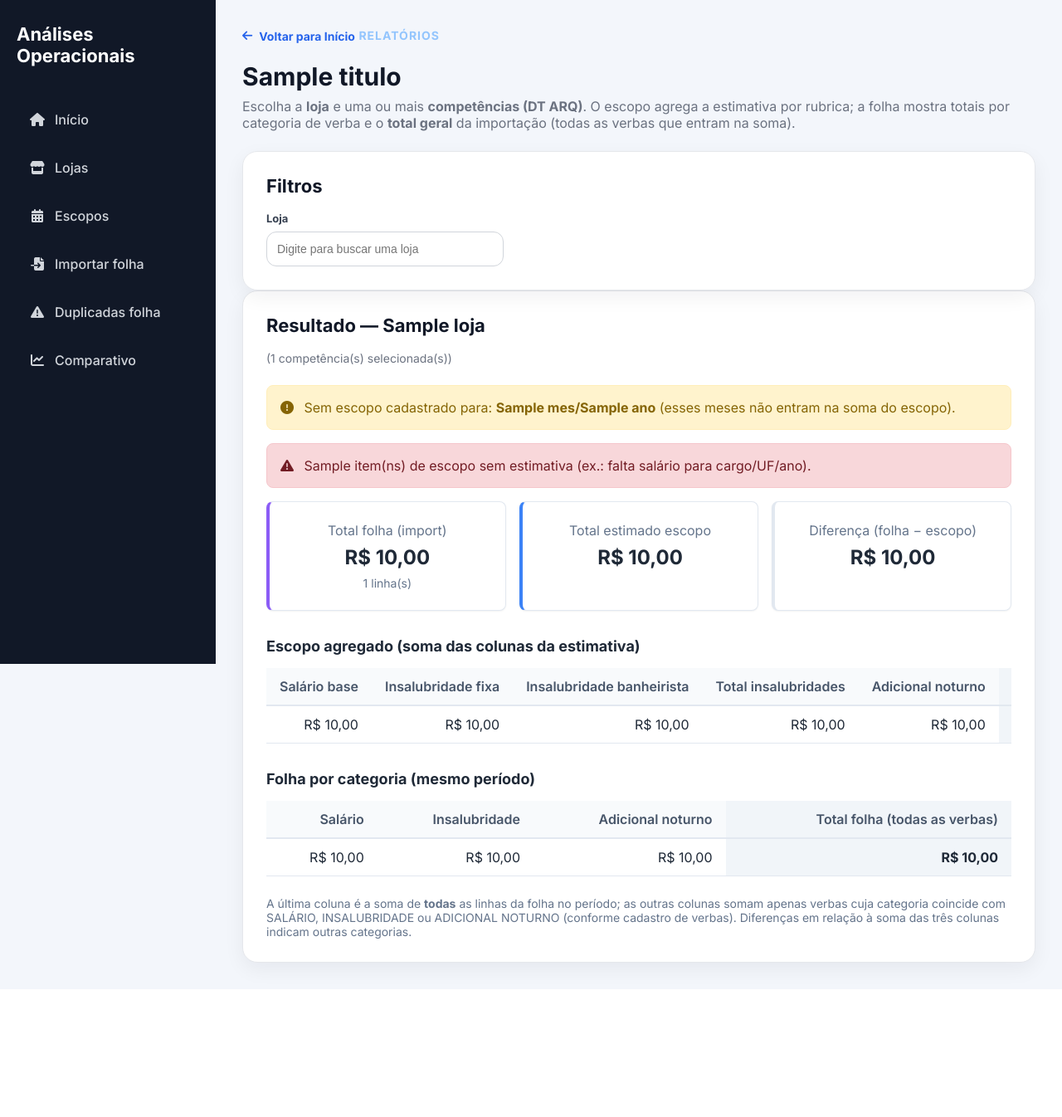
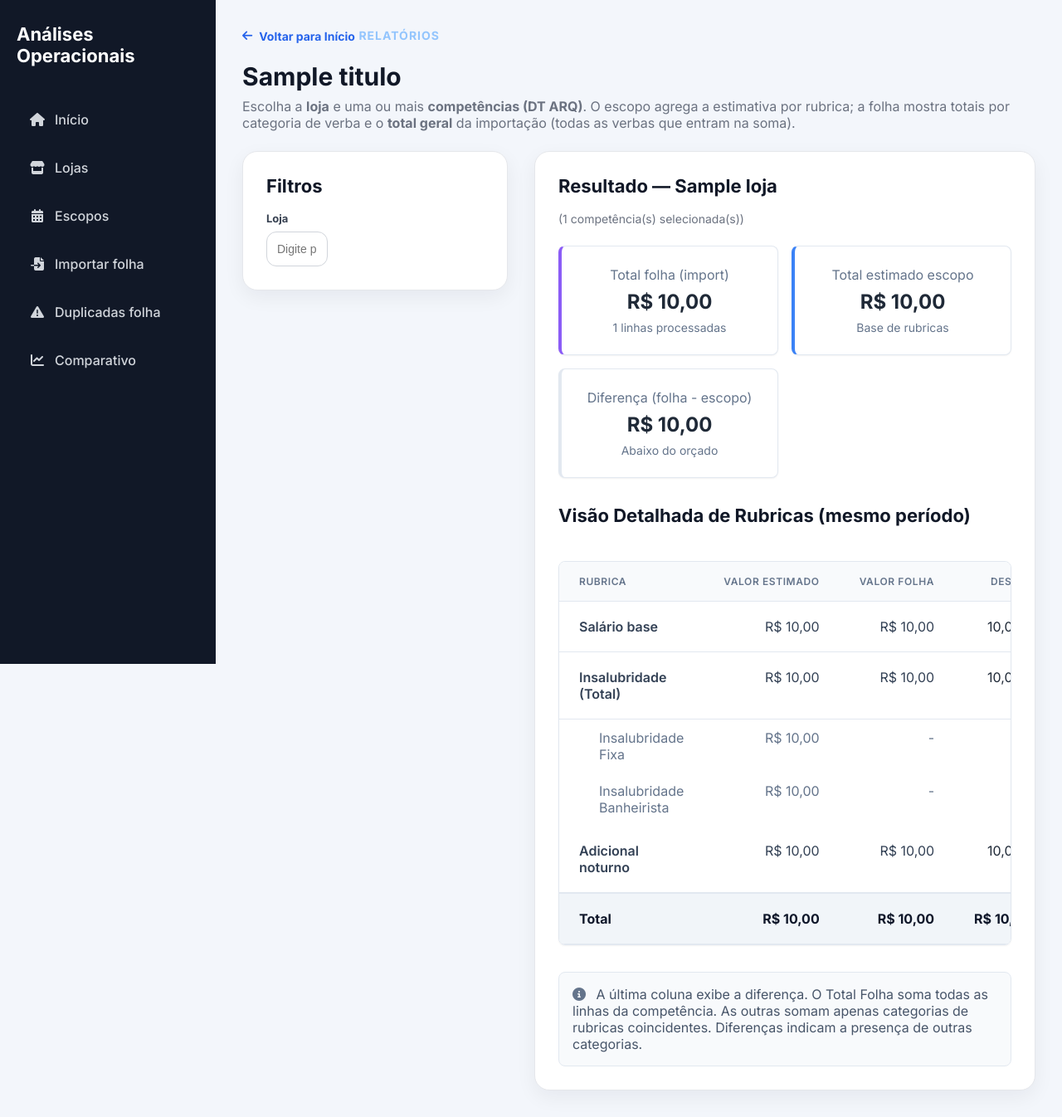
Before and after one commit to guisatoru/analises-operacionais, a Django app: template lojas/templates/lojas/comparativo_loja.html in a window 1280 px wide. Shown: the whole page at 83% size. Before the commit the page ends 1186 px from the top, so only its background shows below. Run offline with Django 5.2, Linux system fonts and the light colour scheme; tables that the repository leaves empty hold one stand-in row (values such as "Sample post"); the template is opened without the code that fills it: values that come from a table or form of the project are taken from there, most other values are stand-ins (such as "Sample title", 1, 10 or a date in 2020).

Commit message:
feat: Atualiza visual do comparativo de loja para layout de duas colunas e tabela mais detalhada

```diff
--- a/lojas/static/lojas/css/comparativo.css
+++ b/lojas/static/lojas/css/comparativo.css
@@ -1,3 +1,25 @@
+/* ---------------------------------------------------
+   Layout Principal (Duas Colunas)
+--------------------------------------------------- */
+.comparativo-layout {
+  display: flex;
+  flex-direction: row;
+  gap: 2rem;
+  align-items: flex-start;
+}
+
+.comparativo-sidebar {
+  width: 320px;
+  flex-shrink: 0; /* Impede a barra lateral de espremer */
+}
+
+.comparativo-main {
+  flex-grow: 1;
+  min-width: 0; /* Permite que os filhos encolham caso a tela diminua */
+}
+
+/* --------------------------------------------------- */
+
 .competencias-anos-grid {
   display: flex;
   flex-direction: column;
@@ -201,39 +223,70 @@
   color: #16a34a;
 }
 
-.comparativo-table-title {
-    margin-bottom: 1rem;
-    font-size: 1.125rem;
-}
-
-.comparativo-table-container {
+.dashboard-table-container {
+  width: 100%;
   overflow-x: auto;
+  background: #fff;
+  border: 1px solid #e2e8f0;
+  border-radius: 0.5rem;
+  box-shadow: 0 1px 2px 0 rgba(0, 0, 0, 0.05);
   margin-bottom: 2rem;
 }
 
-.comparativo-table {
+.dashboard-table {
   width: 100%;
   border-collapse: collapse;
   text-align: left;
 }
 
-.comparativo-table th {
-    padding: 0.75rem 1rem;
-    color: #475569;
+.dashboard-table th {
+  background-color: #f8fafc;
+  padding: 1rem 1.5rem;
+  color: #64748b;
   font-weight: 600;
+  border-bottom: 1px solid #e2e8f0;
+  text-transform: uppercase;
+  font-size: 0.75rem;
+  letter-spacing: 0.05em;
 }
 
-.comparativo-table thead tr {
-    border-bottom: 2px solid #e2e8f0;
+.dashboard-table td {
+  padding: 1.25rem 1.5rem;
+  border-bottom: 1px solid #e2e8f0;
+  vertical-align: top;
+}
+
+.dashboard-table tbody tr:last-child td {
+  border-bottom: none;
+}
+
+.dashboard-table tbody tr:hover {
   background-color: #f8fafc;
 }
 
-.comparativo-table tbody tr {
-    border-bottom: 1px solid #e2e8f0;
+.category-title {
+  font-size: 1rem;
+  font-weight: 600;
+  color: #334155;
+  display: flex;
+  align-items: center;
+  gap: 0.5rem;
 }
 
-.comparativo-table td {
-    padding: 0.75rem 1rem;
+.category-title i {
+  display: none; /* Ocultando ícone para ficar idêntico ao mockup */
+}
+
+.main-value {
+  font-size: 1rem;
+}
+
+.text-escopo {
+  color: #334155; /* No mockup o texto é preto/cinza escuro */
+}
+
+.text-folha {
+  color: #334155; /* No mockup o texto é preto/cinza escuro */
 }
 
 .number-cell {
@@ -241,12 +294,26 @@
   white-space: nowrap;
 }
 
-.total-column {
-    background-color: #f1f5f9;
+.sub-value-box {
+  display: none; /* Movido para as sub-linhas no HTML */
 }
 
-.comparativo-table-footer-text {
-    margin-top: 1.5rem;
-    font-size: 0.875rem;
-    color: var(--text-muted, #64748b);
+/* Estilo para as linhas aninhadas (Insalubridade Fixa/Banheirista) */
+.sub-row td {
+  padding-top: 0.75rem;
+  padding-bottom: 0.75rem;
+  color: #64748b;
+  border-bottom: none; /* Remove a borda das sublinhas para agrupar visualmente */
 }
+
+.sub-row td:first-child {
+  padding-left: 3rem;
+  position: relative;
+}
+
+.table-total-row td {
+  background-color: #f1f5f9;
+  font-weight: bold;
+  color: #0f172a;
+  border-top: 2px solid #e2e8f0;
+}
--- a/lojas/templates/lojas/comparativo_loja.html
+++ b/lojas/templates/lojas/comparativo_loja.html
@@ -28,6 +28,10 @@
   </div>
 </div>
 
+<div class="comparativo-layout">
+
+  <!-- COLUNA ESQUERDA: Sidebar de Filtros -->
+  <aside class="comparativo-sidebar">
     <form method="get" class="escopo-form">
       <section class="form-card">
         <h2 class="section-title">Filtros</h2>
@@ -62,10 +66,6 @@
         <div class="section-title-row">
           <div>
             <h2 class="section-title">Competências (data ARQ)</h2>
-        <p>
-          Marque um ou mais meses. Os valores do escopo e da folha serão
-          <strong>somados</strong> na visualização abaixo.
-        </p>
           </div>
         </div>
 
@@ -99,16 +99,17 @@
         <div role="status" class="status-warning" style="margin-bottom: 0;">
           <p>
             <i class="fa-solid fa-circle-exclamation"></i>
-        Nenhuma competência encontrada para esta loja (sem escopo mensal e sem
-        linhas de folha com loja vinculada). Cadastre escopos ou importe a folha
-        com centro de custo que mapeie para a loja.
+            Nenhuma competência encontrada para esta loja.
           </p>
         </div>
       </div>
       {% endif %}
       </section>
     </form>
+  </aside>
 
+  <!-- COLUNA DIREITA: Tela de Resultados -->
+  <main class="comparativo-main">
     {% if resultado %}
     <section class="form-card">
       <div class="section-title-row title-margin-bottom">
@@ -120,105 +121,112 @@
         </div>
       </div>
 
-  {% if resultado.escopo_meses_sem_registro %}
-  <div role="status" class="status-warning">
-    <p>
-      <i class="fa-solid fa-circle-exclamation"></i>
-      Sem escopo cadastrado para:
-      {% for ano, mes in resultado.escopo_meses_sem_registro %}
-      <strong>{% if mes < 10 %}0{% endif %}{{ mes }}/{{ ano }}</strong>{% if not forloop.last %}, {% endif %}
-      {% endfor %} (esses meses não entram na soma do escopo).
-    </p>
-  </div>
-  {% endif %}
-
-  {% if resultado.escopo_itens_sem_estimativa %}
-  <div role="status" class="status-danger">
-    <p>
-      <i class="fa-solid fa-triangle-exclamation"></i>
-      {{ resultado.escopo_itens_sem_estimativa }} item(ns) de escopo sem
-      estimativa (ex.: falta salário para cargo/UF/ano).
-    </p>
-  </div>
-  {% endif %}
-
       <div class="comparativo-resultado-grid">
         <div class="escopo-item-card comparativo-item-card card-folha">
           <p class="comparativo-item-card-title">Total folha (import)</p>
           <p class="comparativo-item-card-value">R$ {{ resultado.folha_total|floatformat:2 }}</p>
-      <p class="comparativo-item-card-subtitle">{{ resultado.folha_linhas_count }} linha(s)</p>
+          <p class="comparativo-item-card-subtitle">{{ resultado.folha_linhas_count }} linhas processadas</p>
         </div>
 
         <div class="escopo-item-card comparativo-item-card card-escopo">
           <p class="comparativo-item-card-title">Total estimado escopo</p>
           <p class="comparativo-item-card-value">R$ {{ resultado.escopo_total|floatformat:2 }}</p>
+          <p class="comparativo-item-card-subtitle">Base de rubricas</p>
         </div>
 
         <div class="escopo-item-card comparativo-item-card {% if resultado.diferenca_folha_menos_escopo > 0 %}card-diferenca-danger{% elif resultado.diferenca_folha_menos_escopo < 0 %}card-diferenca-success{% else %}card-diferenca-neutral{% endif %}">
-      <p class="comparativo-item-card-title">Diferença (folha − escopo)</p>
+          <p class="comparativo-item-card-title">Diferença (folha - escopo)</p>
           <p class="comparativo-item-card-value {% if resultado.diferenca_folha_menos_escopo > 0 %}text-danger{% elif resultado.diferenca_folha_menos_escopo < 0 %}text-success{% endif %}">
             R$ {{ resultado.diferenca_folha_menos_escopo|floatformat:2 }}
+          </p>
+          <p class="comparativo-item-card-subtitle">
+            {% if resultado.diferenca_folha_menos_escopo > 0 %}
+              Acima do orçado
+            {% else %}
+              Abaixo do orçado
+            {% endif %}
           </p>
         </div>
       </div>
 
-  <h3 class="comparativo-table-title">
-    Escopo agregado (soma das colunas da estimativa)
-  </h3>
-  <div class="comparativo-table-container">
-    <table class="comparativo-table">
+      <div class="section-title-row title-margin-bottom" style="margin-top: 2rem;">
+        <div>
+          <h3 class="section-title">Visão Detalhada de Rubricas (mesmo período)</h3>
+        </div>
+      </div>
+
+      <div class="dashboard-table-container">
+        <table class="dashboard-table">
           <thead>
             <tr>
-          <th class="number-cell">Salário base</th>
-          <th class="number-cell">Insalubridade fixa</th>
-          <th class="number-cell">Insalubridade banheirista</th>
-          <th class="number-cell">Total insalubridades</th>
-          <th class="number-cell">Adicional noturno</th>
-          <th class="number-cell total-column">Total escopo</th>
+              <th>Rubrica</th>
+              <th class="number-cell">Valor Estimado</th>
+              <th class="number-cell">Valor Folha</th>
+              <th class="number-cell">Desvio</th>
             </tr>
           </thead>
           <tbody>
             <tr>
-          <td class="number-cell">R$ {{ resultado.escopo_base_total|floatformat:2 }}</td>
+              <td><div class="category-title">Salário base</div></td>
+              <td class="number-cell"><span class="main-value text-escopo">R$ {{ resultado.escopo_base_total|floatformat:2 }}</span></td>
+              <td class="number-cell"><span class="main-value text-folha">R$ {{ resultado.folha_salario_categoria_total|floatformat:2 }}</span></td>
+              <td class="number-cell {% if resultado.desvio_salario > 0 %}text-danger{% elif resultado.desvio_salario < 0 %}text-success{% endif %}">
+                {% if resultado.desvio_salario > 0 %}+{% endif %}{{ resultado.desvio_salario|floatformat:2 }}
+                {% if resultado.desvio_salario > 0 %}↗{% elif resultado.desvio_salario < 0 %}↘{% else %}-{% endif %}
+              </td>
+            </tr>
+            <tr>
+              <td><div class="category-title">Insalubridade (Total)</div></td>
+              <td class="number-cell font-bold text-escopo">R$ {{ resultado.escopo_insalubridade_total|floatformat:2 }}</td>
+              <td class="number-cell font-bold text-folha">R$ {{ resultado.folha_insalubridade_categoria_total|floatformat:2 }}</td>
+              <td class="number-cell {% if resultado.desvio_insalubridade > 0 %}text-danger{% elif resultado.desvio_insalubridade < 0 %}text-success{% endif %}">
+                {% if resultado.desvio_insalubridade > 0 %}+{% endif %}{{ resultado.desvio_insalubridade|floatformat:2 }}
+                {% if resultado.desvio_insalubridade > 0 %}↗{% elif resultado.desvio_insalubridade < 0 %}↘{% else %}-{% endif %}
+              </td>
+            </tr>
+            <!-- Sub-linhas da Insalubridade -->
+            <tr class="sub-row">
+              <td>Insalubridade Fixa</td>
               <td class="number-cell">R$ {{ resultado.escopo_insalubridade_fixa_total|floatformat:2 }}</td>
-          <td class="number-cell">R$ {{ resultado.escopo_insalubridade_banheirista_total|floatformat:2}}</td>
-          <td class="number-cell">R$ {{ resultado.escopo_insalubridade_total|floatformat:2 }}</td>
-          <td class="number-cell">R$ {{ resultado.escopo_adicional_noturno_total|floatformat:2 }}</td>
-          <td class="number-cell total-column"><strong>R$ {{ resultado.escopo_total|floatformat:2 }}</strong></td>
+              <td class="number-cell">-</td>
+              <td class="number-cell">-</td>
+            </tr>
+            <tr class="sub-row">
+              <td>Insalubridade Banheirista</td>
+              <td class="number-cell">R$ {{ resultado.escopo_insalubridade_banheirista_total|floatformat:2 }}</td>
+              <td class="number-cell">-</td>
+              <td class="number-cell">-</td>
+            </tr>
+            <!-- Fim Sub-linhas -->
+            <tr>
+              <td><div class="category-title">Adicional noturno</div></td>
+              <td class="number-cell"><span class="main-value text-escopo">R$ {{ resultado.escopo_adicional_noturno_total|floatformat:2 }}</span></td>
+              <td class="number-cell"><span class="main-value text-folha">R$ {{ resultado.folha_adicional_noturno_categoria_total|floatformat:2 }}</span></td>
+              <td class="number-cell {% if resultado.desvio_adicional_noturno > 0 %}text-danger{% elif resultado.desvio_adicional_noturno < 0 %}text-success{% endif %}">
+                {% if resultado.desvio_adicional_noturno > 0 %}+{% endif %}{{ resultado.desvio_adicional_noturno|floatformat:2 }}
+                {% if resultado.desvio_adicional_noturno > 0 %}↗{% elif resultado.desvio_adicional_noturno < 0 %}↘{% else %}-{% endif %}
+              </td>
             </tr>
           </tbody>
+          <!-- Linha de Total no estilo Mockup -->
+          <tfoot>
+            <tr class="table-total-row">
+              <td>Total</td>
+              <td class="number-cell">R$ {{ resultado.tabela_escopo_total|floatformat:2 }}</td>
+              <td class="number-cell">R$ {{ resultado.tabela_folha_total|floatformat:2 }}</td>
+              <td class="number-cell">R$ {{ resultado.tabela_desvio_total|floatformat:2 }}</td>
+            </tr>
+          </tfoot>
         </table>
       </div>
 
-  <h3 class="comparativo-table-title">
-    Folha por categoria (mesmo período)
-  </h3>
-  <div style="overflow-x: auto">
-    <table class="comparativo-table">
-      <thead>
-        <tr>
-          <th class="number-cell">Salário</th>
-          <th class="number-cell">Insalubridade</th>
-          <th class="number-cell">Adicional noturno</th>
-          <th class="number-cell total-column">Total folha (todas as verbas)</th>
-        </tr>
-      </thead>
-      <tbody>
-        <tr>
-          <td class="number-cell">R$ {{ resultado.folha_salario_categoria_total|floatformat:2 }}</td>
-          <td class="number-cell">R$ {{ resultado.folha_insalubridade_categoria_total|floatformat:2 }}</td>
-          <td class="number-cell">R$ {{ resultado.folha_adicional_noturno_categoria_total|floatformat:2 }}</td>
-          <td class="number-cell total-column"><strong>R$ {{ resultado.folha_total|floatformat:2 }}</strong></td>
-        </tr>
-      </tbody>
-    </table>
+      <div role="status" class="status-warning" style="background-color: #f8fafc; border-color: #e2e8f0; color: #475569; margin-bottom: 0;">
+        <p>
+          <i class="fa-solid fa-circle-info" style="color: #64748b;"></i>
+          A última coluna exibe a diferença. O Total Folha soma todas as linhas da competência.
+          As outras somam apenas categorias de rubricas coincidentes. Diferenças indicam a presença de outras categorias.
+        </p>
       </div>
-  <p class="comparativo-table-footer-text">
-    A última coluna é a soma de <strong>todas</strong> as linhas da folha no
-    período; as outras colunas somam apenas verbas cuja categoria coincide com
-    SALÁRIO, INSALUBRIDADE ou ADICIONAL NOTURNO (conforme cadastro de verbas).
-    Diferenças em relação à soma das três colunas indicam outras categorias.
-  </p>
     </section>
     {% elif loja_selecionada_id and marcou_alguma_competencia and not resultado %}
     <section class="form-card">
@@ -231,6 +239,9 @@
       </div>
     </section>
     {% endif %}
+  </main>
+
+</div>
 
 <script>
   document.addEventListener("DOMContentLoaded", function () {
```
Also changed, not shown: lojas/services/comparativo_loja.py (+47 -0 lines), lojas/views/comparativo.py (+9 -0 lines). Lines whose indentation alone changed are shown as unchanged.
